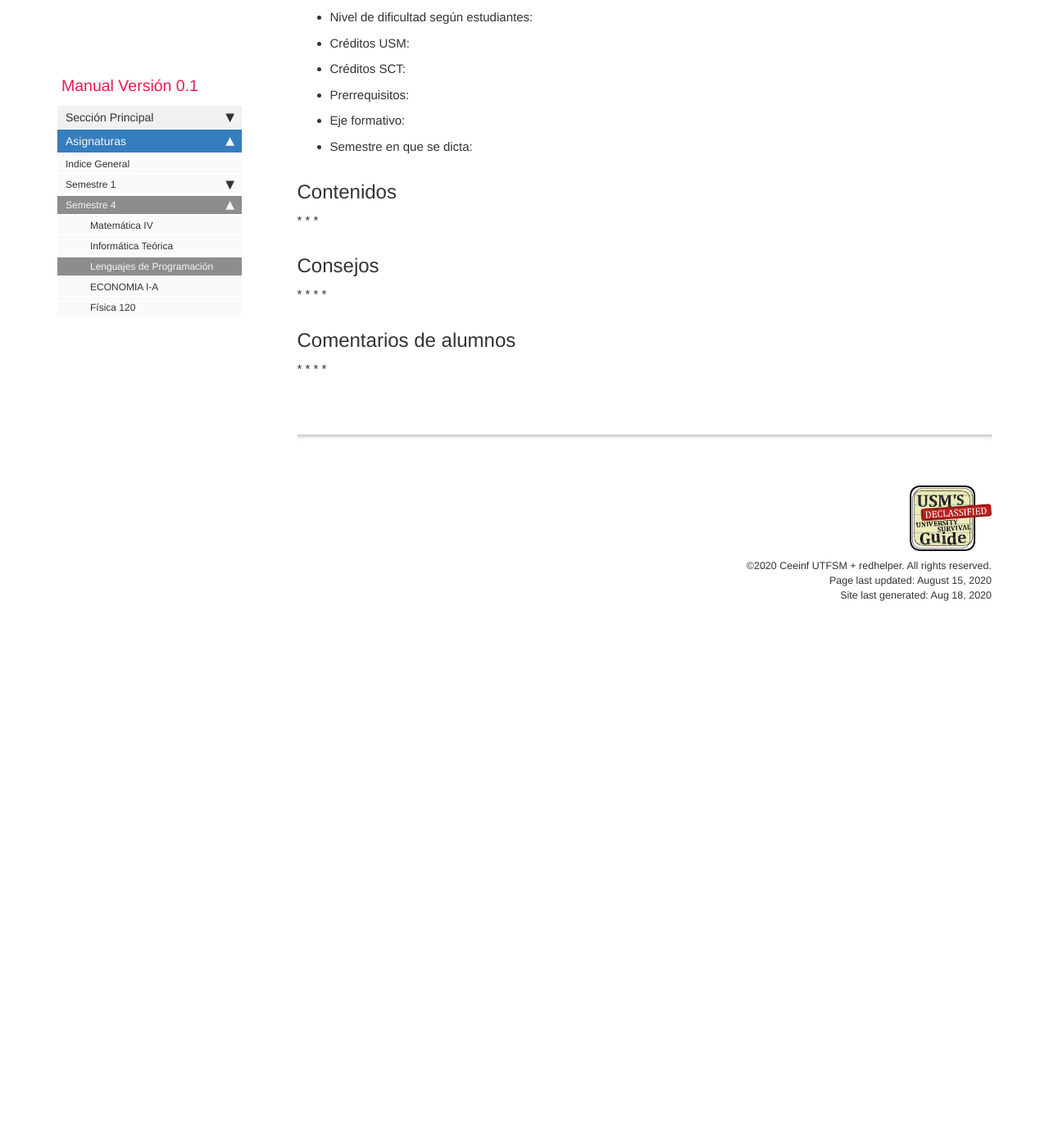
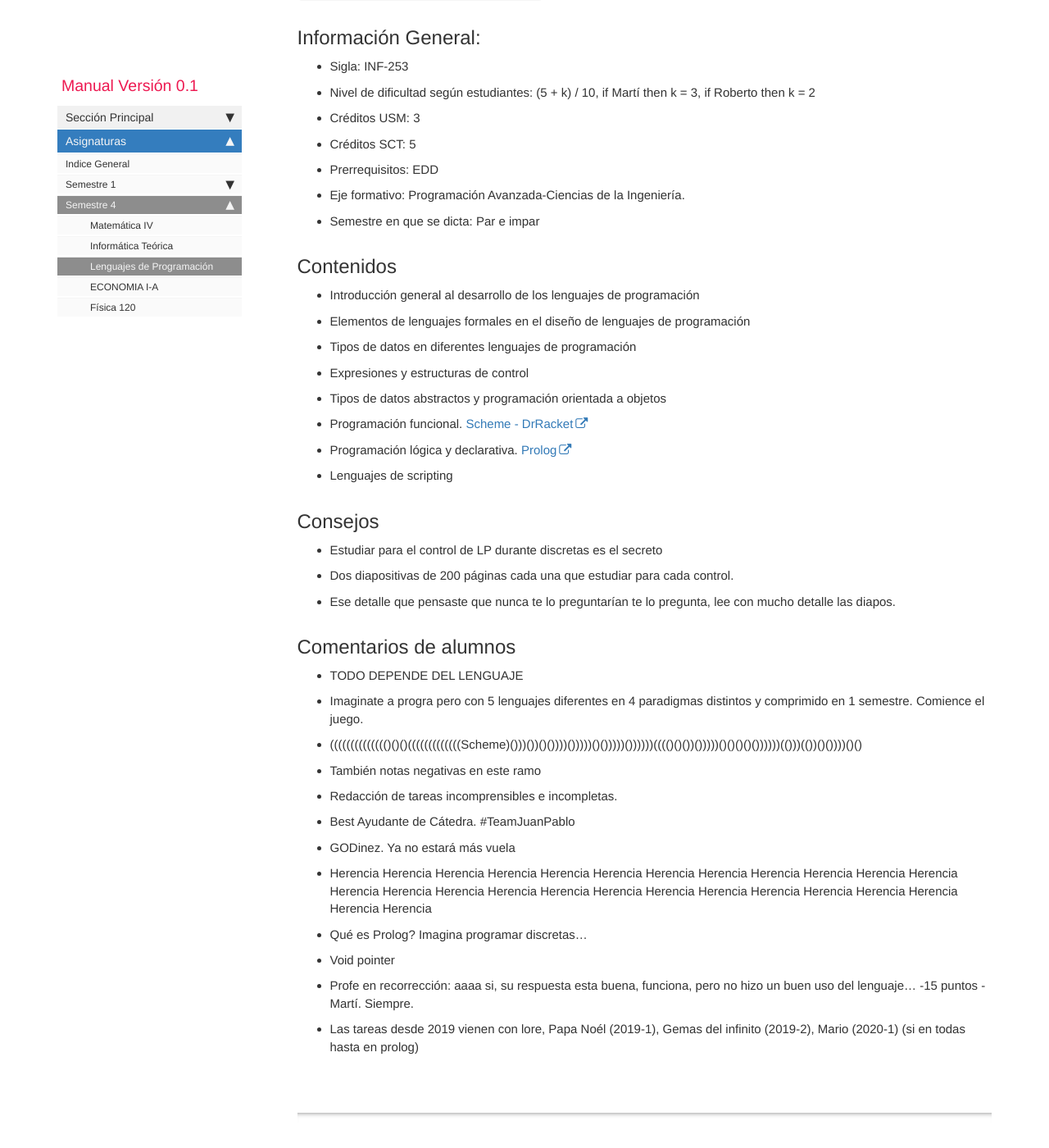
Before and after one commit to CEEINF-UTFSM/utfsm-survival-guide, a Jekyll site: the page built from pages/semestre-4/semestre4_INF253.md, in a window 1280 px wide and 1400 px high, scrolled down 422 px. Shown: the whole window at 82% size. Built offline with Jekyll 4.4.1, drawn with Linux system fonts in a browser that asks for light colours; comment, search, counter and statistics services are not loaded; before the commit the page ends 1208 px from its top, so only the background shows below that; some of the changed text lies outside the part shown.

Commit message:
Add files via upload

```diff
--- a/pages/semestre-4/semestre4_INF253.md
+++ b/pages/semestre-4/semestre4_INF253.md
@@ -1,8 +1,8 @@
 ---
-title: Lenguajes de Programación [AKA]
-keywords:
-last_updated: August 15, 2020
-summary: "xxxxxxxxx"
+title: Lenguajes de Programación [LP]
+keywords: LP, fundamentos de informática
+last_updated: August 18, 2020
+summary: "Esta  asignatura  forma  parte  del  plan  de  estudios  de  la  carrera  Ingeniería  Civil  Informática, conducente a la Licenciatura en Ciencias de la Ingeniería. El propósito de ésta es dar conocer los conceptos  más  relevantes  asociados  al  diseño  de  lenguajes  y  los  principales  paradigmas  de programación,  que  permitan  al  estudiante  evaluar  críticamente  diferentes  lenguajes  de programación  y  elegir  el  más  adecuado,  para  resolver  un  determinado  tipo  de  problema  de programación y facilitar el aprendizaje de nuevos lenguajes."
 sidebar: main_sidebar
 permalink: semestre4_INF253.html
 folder: semestre-4
@@ -10,38 +10,51 @@ folder: semestre-4
 
 
 ## Información General:
-* Sigla:
-* Nivel de dificultad según estudiantes:
-* Créditos USM:
-* Créditos SCT:
-* Prerrequisitos:
-* Eje formativo:
-* Semestre en que se dicta:
+* Sigla: INF-253
+* Nivel de dificultad según estudiantes: (5 + k) / 10, if Martí then k = 3, if Roberto then k = 2
+* Créditos USM: 3
+* Créditos SCT: 5
+* Prerrequisitos: EDD
+* Eje formativo: Programación Avanzada-Ciencias de la Ingeniería.
+* Semestre en que se dicta: Par e impar
 
 
 ## Contenidos
 
-*
-*
-*
+* Introducción general al desarrollo de los lenguajes de programación
+* Elementos de lenguajes formales en el diseño de lenguajes de programación
+* Tipos de datos en diferentes lenguajes de programación
+* Expresiones y estructuras de control
+* Tipos de datos abstractos y programación orientada a objetos
+* Programación funcional. [Scheme - DrRacket][1]
+* Programación lógica y declarativa. [Prolog][2]
+* Lenguajes de scripting
 
 
 ## Consejos
-*
-*
-*
-*
+
+* Estudiar para el control de LP durante discretas es el secreto
+* Dos diapositivas de 200 páginas cada una que estudiar para cada control.
+* Ese detalle que pensaste que nunca te lo preguntarían te lo pregunta, lee con mucho detalle las diapos.
 
 
 ## Comentarios de alumnos
 
-*
-*
-*
-*
+* TODO DEPENDE DEL LENGUAJE
+* Imaginate a progra pero con 5 lenguajes diferentes en 4 paradigmas distintos y comprimido en 1 semestre. Comience el juego.
+* (((((((((((((()()()(((((((((((((Scheme)()))())()())))()))))()()))))())))))(((()()())()))))()()()()())))))(()))(())()())))()()
+* También notas negativas en este ramo
+* Redacción de tareas incomprensibles e incompletas.
+* Best Ayudante de Cátedra. #TeamJuanPablo
+* GODinez. Ya no estará más vuela
+* Herencia Herencia Herencia Herencia Herencia Herencia Herencia Herencia Herencia Herencia Herencia Herencia Herencia Herencia Herencia Herencia Herencia Herencia Herencia Herencia Herencia Herencia Herencia Herencia Herencia Herencia
+* Qué es Prolog? Imagina programar discretas...
+* Void pointer
+* Profe en recorrección: aaaa si, su respuesta esta buena, funciona, pero no hizo un buen uso del lenguaje... -15 puntos - Martí. Siempre.
+* Las tareas desde 2019 vienen con lore, Papa Noél (2019-1), Gemas del infinito (2019-2), Mario (2020-1) (si en todas hasta en prolog)
 
 
-[1]: https://www.com
-
+[1]: http://racket-lang.org/download/
+[2]: https://www.swi-prolog.org/download/stable
 
 {% include links.html %}
```
Also changed, not shown: pages/semestre-4/semestre4_IWN170.md (+30 -21 lines).
